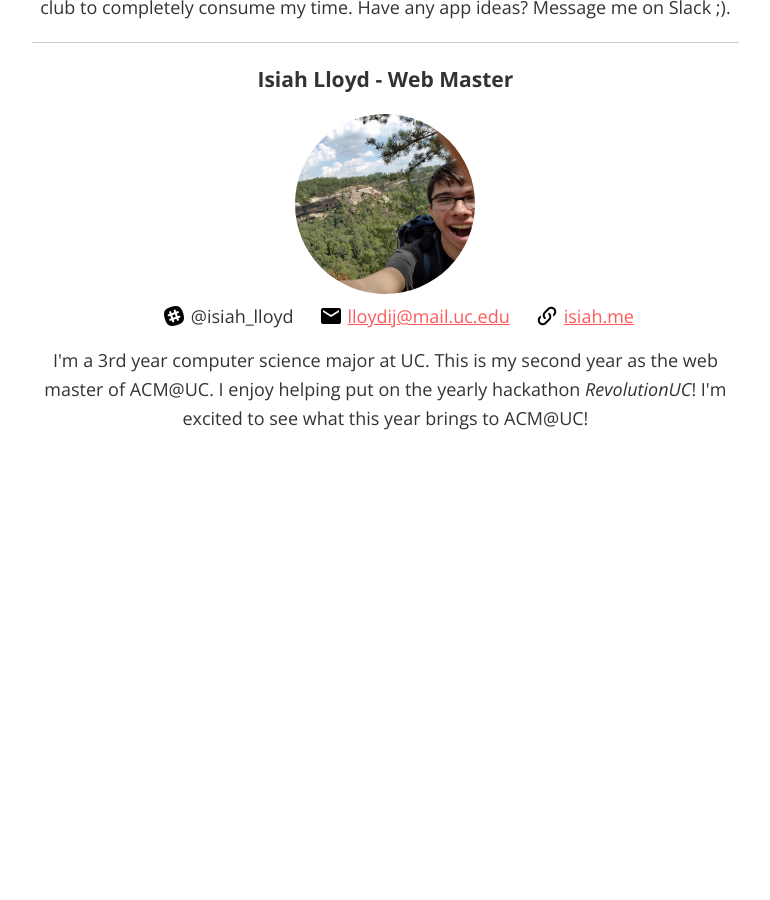
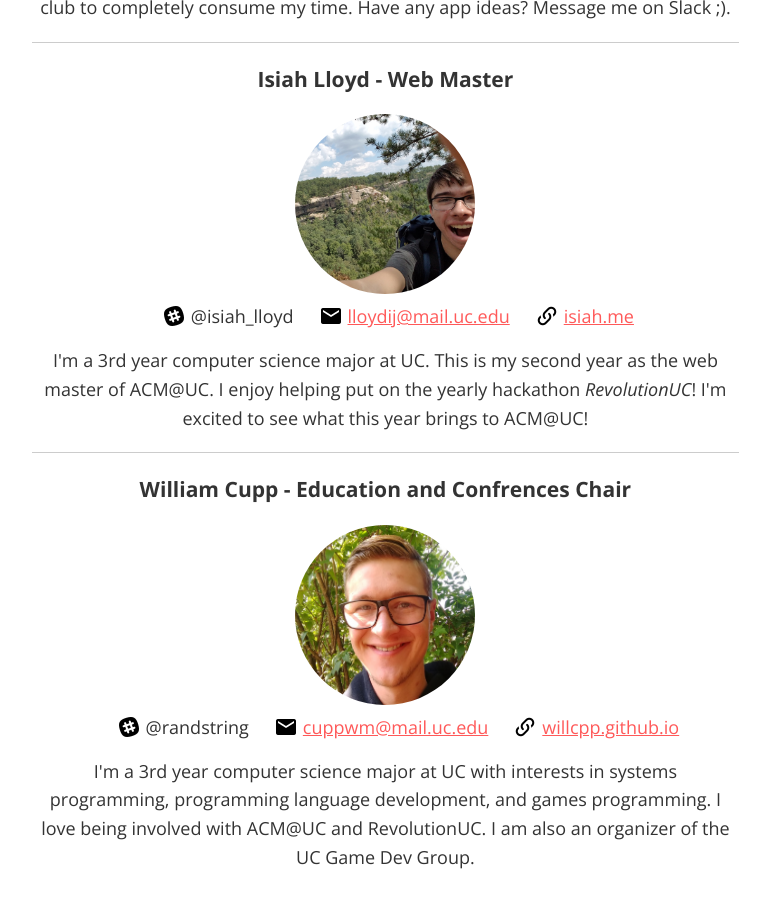
Before and after one commit to ACMatUC/acmatuc.github.io, a Jekyll site: the page built from executives.html, in a window 1280 px wide and 900 px high, scrolled down 1913 px. Shown: the whole window, without its empty margins (343-1113 px from the left). Built offline with Jekyll 4.4.1, drawn with Linux system fonts in a browser that asks for light colours; before the commit the page ends 2373 px from its top, so only the background shows below that.

Commit message:
Add William Cupp to executives.  Edit member info

```diff
--- a/_data/_2021_members.yml
+++ b/_data/_2021_members.yml
@@ -37,7 +37,8 @@
   image_url: https://avatars3.githubusercontent.com/u/31973394
   github: Bolgzdrt
 - name: William Cupp
-  short_bio: I am a second year computer science major at UC.  My favorite language is C++.
+  short_bio: I am a computer science major at UC.  My favorite language is C++.
+  image_url: https://willcpp.github.io/images/me.jpg
   github: WillCPP
 - name: Evan Vujcec
   short_bio: I'm a CS major. My primary languages are C++, Dart, and Go.
--- a/executives.html
+++ b/executives.html
@@ -56,3 +56,12 @@ order: 2
     I'm a 3rd year computer science major at UC. This is my second year as the web master of ACM@UC. I enjoy helping put on the yearly hackathon <i>RevolutionUC</i>! I'm excited to see what this year brings to ACM@UC!</p>
   </p>
 </div>
+
+<div class="executive">
+  <h3>William Cupp - Education and Confrences Chair</h3>
+  <img src="/assets/education-confrences-chair.jpg" alt="Education and Confrences Chair">
+  <span><img class="icon" src="/assets/slack.png">@randstring<img class="icon" src="/assets/email.png"><a href="mailto:cuppwm@mail.uc.edu">cuppwm@mail.uc.edu</a><img class="icon" src="/assets/link-variant.png"><a href="https://willcpp.github.io">willcpp.github.io</a></span>
+  <p>
+    I'm a 3rd year computer science major at UC with interests in systems programming, programming language development, and games programming.  I love being involved with ACM@UC and RevolutionUC.  I am also an organizer of the UC Game Dev Group.</p>
+  </p>
+</div>
```
Also changed, not shown: assets/education-confrences-chair.jpg (added).
